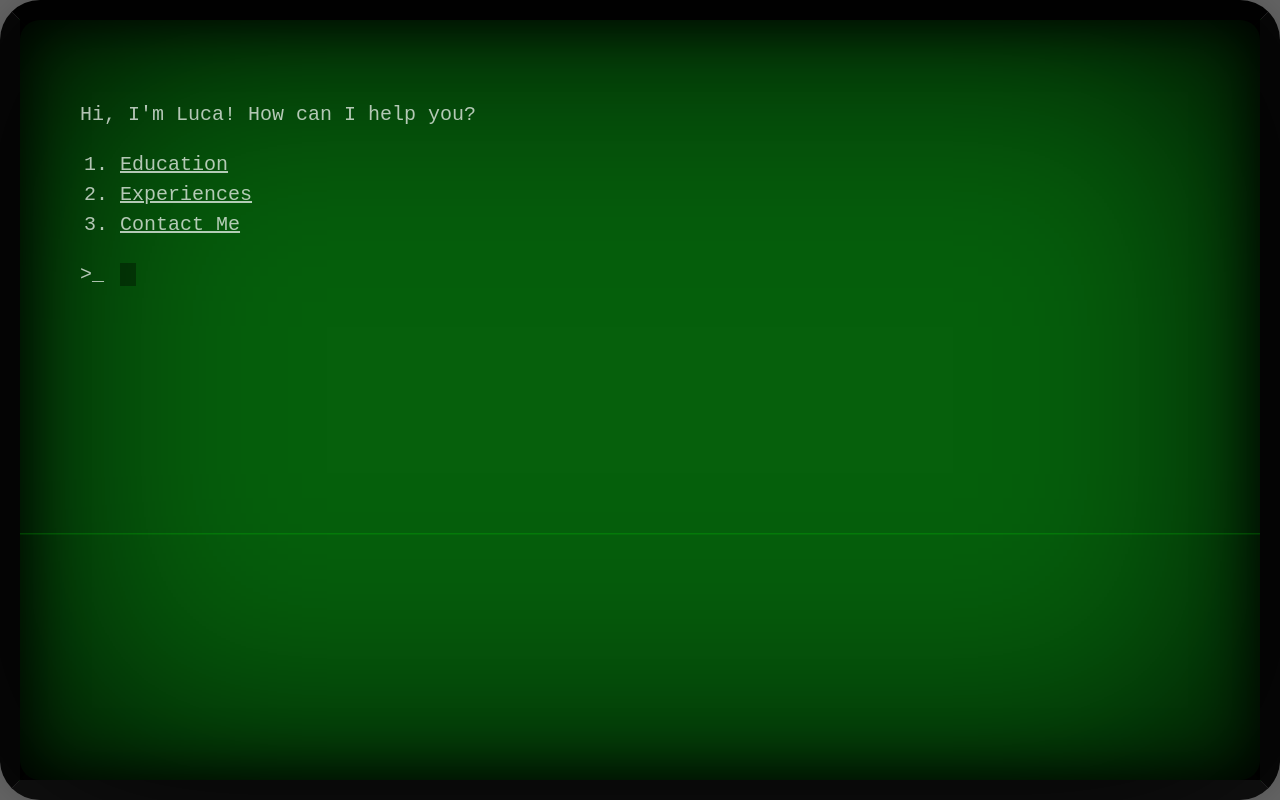
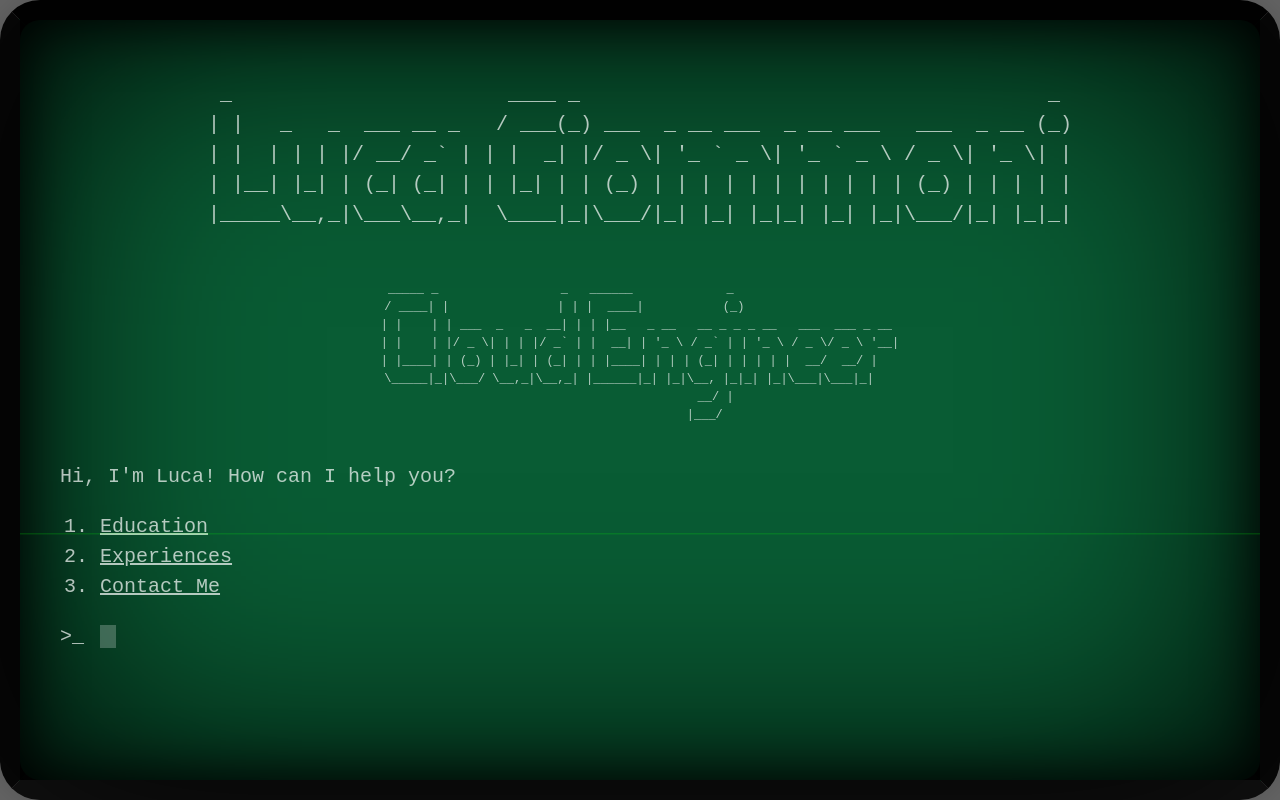
Before and after one commit to lucagiommoni/lucagiommoni.github.io, a plain HTML site: page index.html in a window 1280 px wide. Drawn offline with Linux system fonts and the light colour scheme.

Commit message:
added header with my name

```diff
--- a/css/background.css
+++ b/css/background.css
@@ -3,7 +3,7 @@ body {
 }
 
 .frame {
-  background-color: #088010;
+  background-color: #0c7b46;
   border-radius: 2rem;
   border: 1rem solid;
   border-bottom-color: #121212;
@@ -47,13 +47,13 @@ animation: blinkline 1.5s linear infinite;
 .console {
   width: 100%;
   height: 100%;
-  border: 3em solid transparent;
+  padding: 2em;
 }
 
 .console::after {
 content: "";
 border-left: .8em solid transparent;
-border-right: .8em solid black;
+border-right: .8em solid currentColor;
 animation: blinker 1.5s linear infinite;
 }
 
--- a/index.html
+++ b/index.html
@@ -52,6 +52,23 @@
   <div class="frame">
     <div class="screen">
       <div class="console">
+        <pre style="text-align: center;">
+ _                       ____ _                                       _
+| |   _   _  ___ __ _   / ___(_) ___  _ __ ___  _ __ ___   ___  _ __ (_)
+| |  | | | |/ __/ _` | | |  _| |/ _ \| '_ ` _ \| '_ ` _ \ / _ \| '_ \| |
+| |__| |_| | (_| (_| | | |_| | | (_) | | | | | | | | | | | (_) | | | | |
+|_____\__,_|\___\__,_|  \____|_|\___/|_| |_| |_|_| |_| |_|\___/|_| |_|_|
+          </pre>
+        <pre style="text-align: center; font-size: small;">
+_____ _                 _   ______             _
+/ ____| |               | | |  ____|           (_)
+| |    | | ___  _   _  __| | | |__   _ __   __ _ _ _ __   ___  ___ _ __
+| |    | |/ _ \| | | |/ _` | |  __| | '_ \ / _` | | '_ \ / _ \/ _ \ '__|
+| |____| | (_) | |_| | (_| | | |____| | | | (_| | | | | |  __/  __/ |
+\_____|_|\___/ \__,_|\__,_| |______|_| |_|\__, |_|_| |_|\___|\___|_|
+                                            __/ |
+                                          |___/
+        </pre>
         <p>Hi, I'm Luca! How can I help you?</p>
         <ol>
           <li><a href="education">Education</a></li>
```
